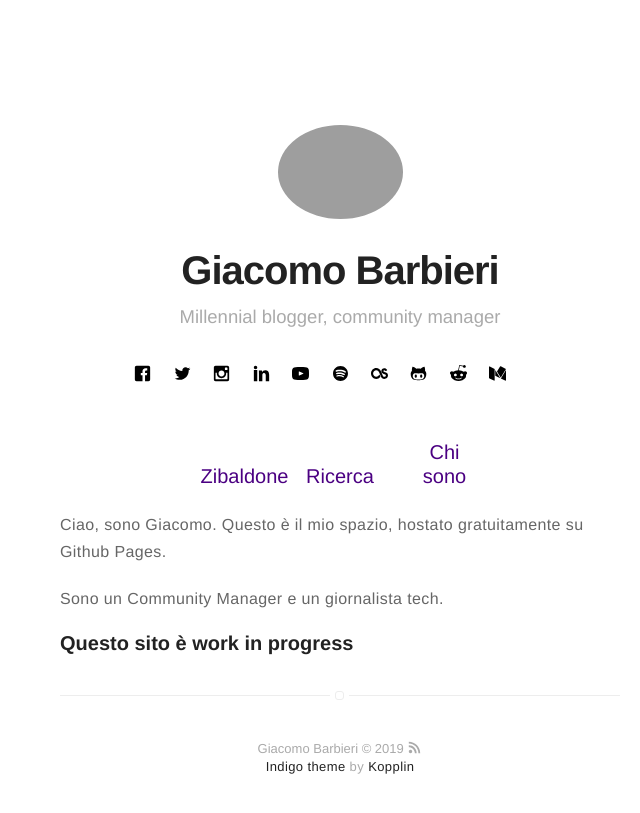
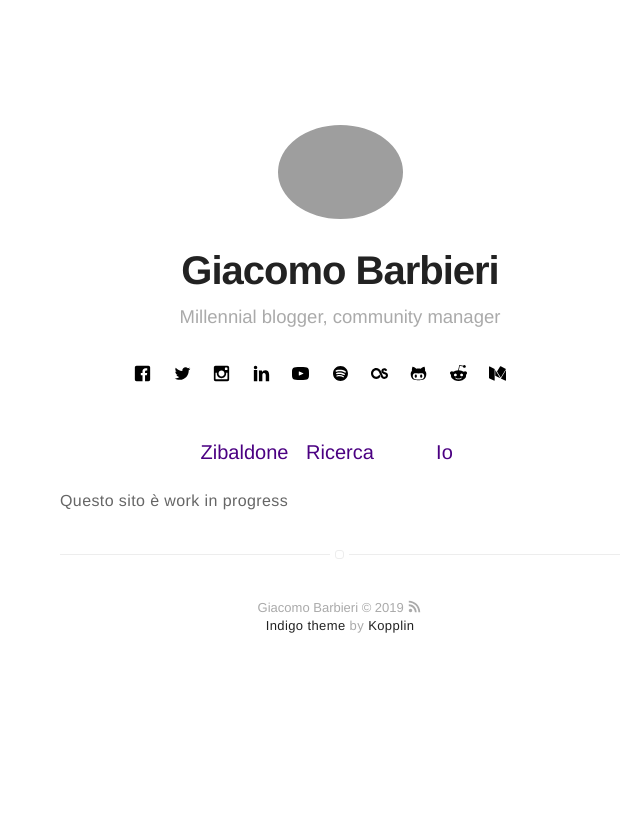
Before and after one commit to iJaack/Jaack, a Jekyll site: the page built from index.md, in a window 1280 px wide. Shown: the top 813 px of the page, without its empty margins (300-940 px from the left). Built offline with Jekyll 4.4.1, drawn with Linux system fonts in a browser that asks for light colours.

Commit message:
Aggiornato testo in pagina 'Chi sono' Aggiornato testo pagina 'Home' Aggiornati link in nav

```diff
--- a/_includes/nav.html
+++ b/_includes/nav.html
@@ -25,7 +25,7 @@
         {% if site.about == true %}
             {% if page.title != "Chi sono" %}
                 <li class="item">
-                    <a class="link" href="{{ site.url }}/chisono">Chi sono</a>
+                    <a class="link" href="{{ site.url }}/chisono">Io</a>
                 </li>
             {% endif %}
         {% endif %}
--- a/index.md
+++ b/index.md
@@ -3,10 +3,4 @@ layout: page
 title: Home
 ---
 
-Ciao, sono Giacomo. Questo è il mio spazio,
-hostato gratuitamente su Github Pages.
-
-Sono un Community Manager e un giornalista tech.
-
-
-### Questo sito è work in progress
+<p>Questo sito è work in progress</p>
--- a/ricerca.html
+++ b/ricerca.html
@@ -2,6 +2,7 @@
 layout: page
 title: Projects
 ---
+<p>Essendo</p>
 <section class="list">
     {% for post in site.posts %}
         {% if post.projects %}
```
Also changed, not shown: chisono.md (+9 -9 lines).
